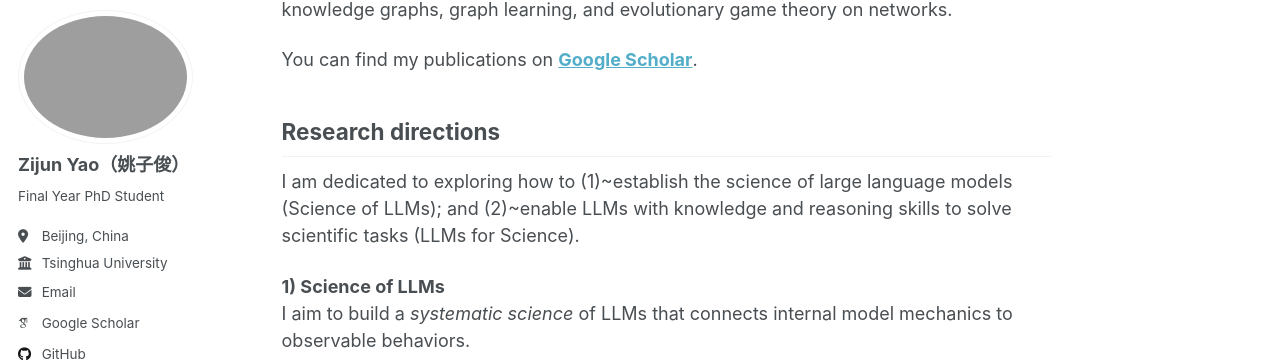
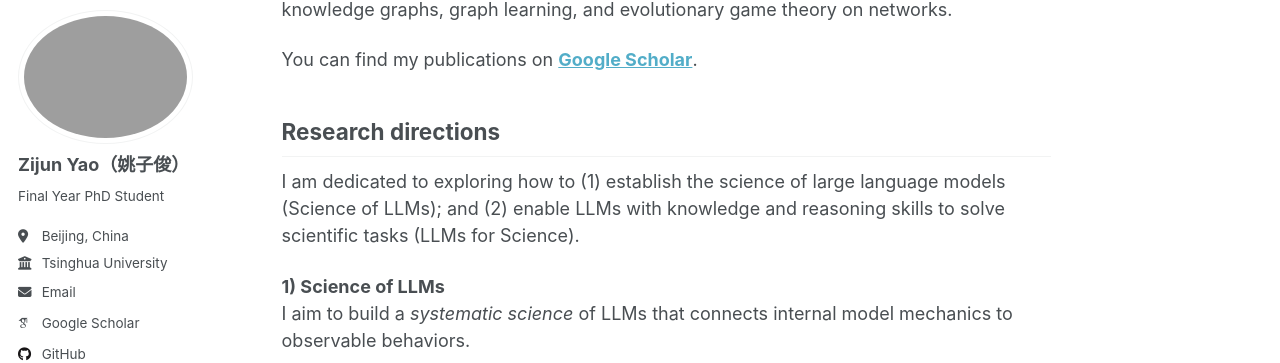
Before and after one commit to Zijun-Yao/Zijun-Yao.github.io, a Jekyll site: the page built from _pages/about.md, in a window 1280 px wide and 900 px high, scrolled down 323 px. Shown: the part 89-452 px from the top of the window. Built offline with Jekyll 4.4.1, drawn with Linux system fonts in a browser that asks for light colours; some web fonts are replaced; a script that is not in the unit is left out.

```diff
--- a/_pages/about.md
+++ b/_pages/about.md
@@ -20,7 +20,7 @@ You can find my publications on **[Google Scholar](https://scholar.google.com/ci
 
 ## Research directions
 
-I am dedicated to exploring how to (1)~establish the science of large language models (Science of LLMs); and (2)~enable LLMs with knowledge and reasoning skills to solve scientific tasks (LLMs for Science).
+I am dedicated to exploring how to (1) establish the science of large language models (Science of LLMs); and (2) enable LLMs with knowledge and reasoning skills to solve scientific tasks (LLMs for Science).
 
 **1) Science of LLMs**
 I aim to build a *systematic science* of LLMs that connects internal model mechanics to observable behaviors.
```
